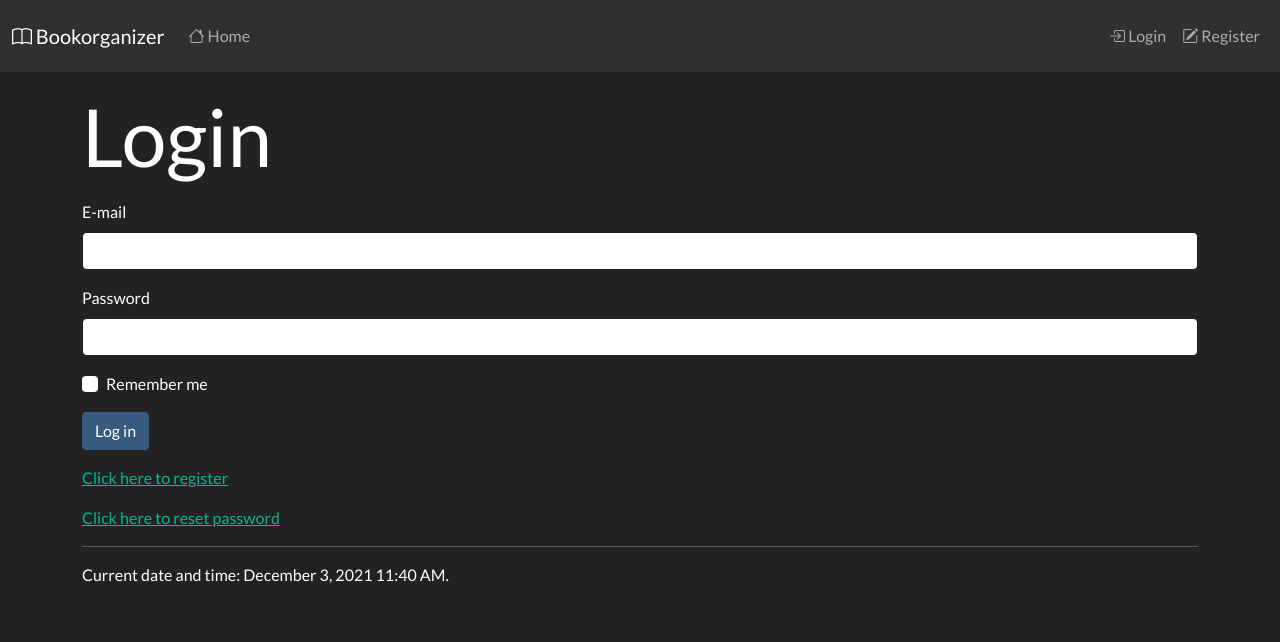
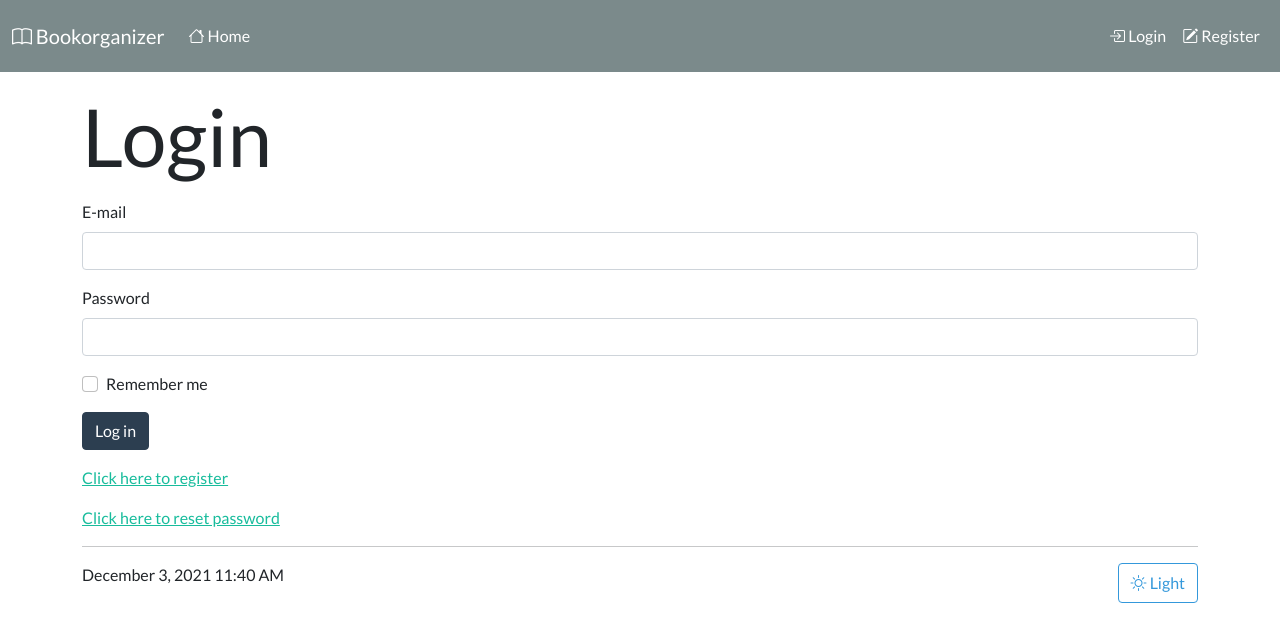
Before and after one commit to matbocz/bookorganizer, a Flask app: a page that uses app/templates/base.html in a window 1280 px wide. Shown: the top 642 px of the page. Run offline with Flask 2, Linux system fonts and the light colour scheme; some libraries are stand-ins or nearby versions.

Commit message:
Add Theme Switcher script to base template

```diff
--- a/app/templates/base.html
+++ b/app/templates/base.html
@@ -11,7 +11,7 @@
           integrity="sha384-1BmE4kWBq78iYhFldvKuhfTAU6auU8tT94WrHftjDbrCEXSU1oBoqyl2QvZ6jIW3" crossorigin="anonymous">
 
     <!-- Bootstrap theme CSS -->
-    <link rel="stylesheet" href="{{ url_for('static', filename='css/bootstrap-darkly.min.css') }}">
+    <link id="theme-style-link" rel="stylesheet">
 
     <!-- Bootstrap icons CSS -->
     <link rel="stylesheet" href="https://cdn.jsdelivr.net/npm/bootstrap-icons@1.3.0/font/bootstrap-icons.css">
@@ -96,9 +96,14 @@
     <!-- Page content block -->
     {% block content %}{% endblock %}
 
-    <!-- Current date and time -->
+    <!-- Footer -->
     <hr>
-    <p>Current date and time: {{ moment().format('LLL') }}.</p>
+    <footer class="d-flex justify-content-between">
+        <!-- Current date and time -->
+        <p>{{ moment().format('LLL') }}</p>
+        <!-- Theme switcher -->
+        <button id="theme-switcher" class="btn btn-outline-info" onclick="switchTheme()"></button>
+    </footer>
 </div>
 
 <!-- Popper JS -->
@@ -110,6 +115,9 @@
 <script src="https://cdn.jsdelivr.net/npm/bootstrap@5.1.3/dist/js/bootstrap.min.js"
         integrity="sha384-QJHtvGhmr9XOIpI6YVutG+2QOK9T+ZnN4kzFN1RtK3zEFEIsxhlmWl5/YESvpZ13"
         crossorigin="anonymous"></script>
+
+<!-- Theme Switcher JS -->
+<script src="{{ url_for('static', filename='js/theme-switcher.js') }}"></script>
 </body>
 
 </html>
```
